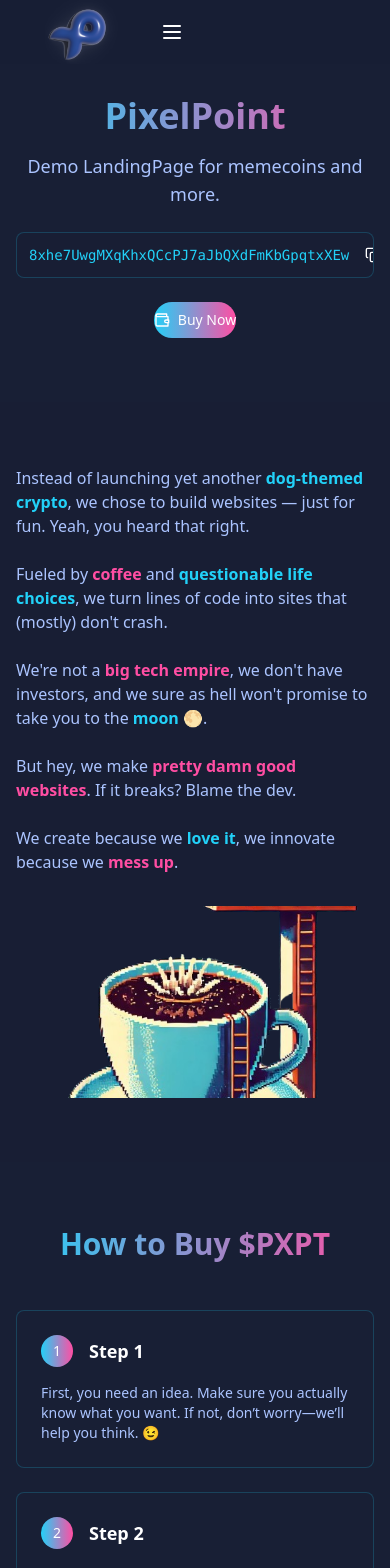
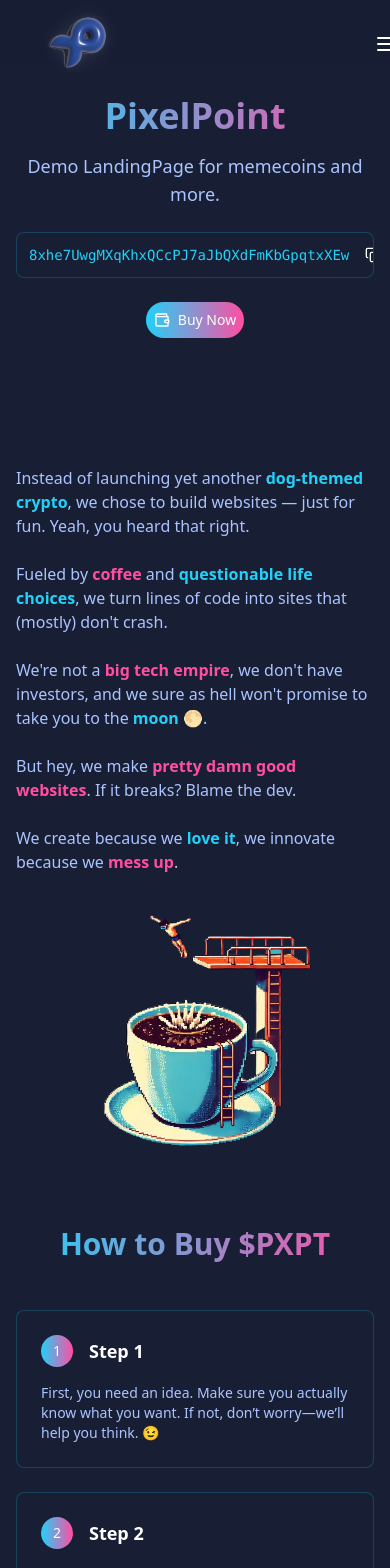
Before and after one commit to devdele/Trux, a React (Vite) app: page / in a window 390 px wide. Shown: the top 1568 px of the page. Built offline with nearby package versions, Linux system fonts and the light colour scheme.

Commit message:
Mobileview config

```diff
--- a/src/App.tsx
+++ b/src/App.tsx
@@ -30,14 +30,14 @@ function App() {
     <div className="min-h-screen bg-[#181F35] text-white">
       {/* Navbar */}
       <nav className="fixed w-full bg-[#181F35]/90 backdrop-blur-sm z-50">
-        <div className="container w-full px-4">
-          <div className="flex items-center h-16 w-full">
+        <div className="container mx-full px-4">
+          <div className="flex items-center justify-between h-16">
             <div className="flex items-center space-x-8">
-              <div className="items-start h-24">
+              <div className="flex items-center space-x-2">
                 <img
-                src={logo}
-                alt="logo"
-                className="w-32 h-20 object-center"
+                  src={logo}
+                  alt="logo"
+                  className="w-32 h-20 object-center"
                 />
               </div>
 
@@ -91,17 +91,17 @@ function App() {
 
             {/* Mobile menu button */}
             <button
-              className="md:hidden ml-4"
+              className="md:hidden"
               onClick={() => setIsMenuOpen(!isMenuOpen)}
             >
-              {isMenuOpen ? <X className="w-6 h-6" /> : <Menu className="w-6 h-6" />}
+              {isMenuOpen ? <X className="w-6 h-6" /> : <Menu className="w-6 h-6 absolute right"/>}
             </button>
           </div>
         </div>
 
         {/* Mobile menu */}
         {isMenuOpen && (
-          <div className="md:hidden p-4 bg-[#181F35] border-t border-[#22D1F8]/20">
+          <div className="md:hidden p-4 bg-[#181F35] border-t border-[#22D1F8]/20 absolute right-0 w-64">
             <div className="flex flex-col space-y-4">
               <a href="#home" onClick={handleMobileNavClick} className="hover:text-[#22D1F8] transition-colors">Home</a>
               <a href="#about" onClick={handleMobileNavClick} className="hover:text-[#22D1F8] transition-colors">About</a>
@@ -111,7 +111,7 @@ function App() {
               {/* Mobile Social Links */}
               <div className="pt-2 border-t border-[#22D1F8]/20">
                 <p className="text-sm text-[#abc4ff] mb-2">Social Links</p>
-                <div className="grid grid-cols-2 gap-2">
+                <div className="grid grid-cols-1 gap-2">
                   <a href="https://t.me/pixelpoint" target="_blank" rel="noopener noreferrer"
                     className="flex items-center space-x-1 text-sm hover:text-[#22D1F8]">
                     <span>Telegram</span>
@@ -159,9 +159,9 @@ function App() {
               <Copy className="w-4 h-4 md:w-5 md:h-5" />
             </button>
           </div>
-          {/* Buy Now Button - pushed to the right */}
+          {/* Buy Now Button */}
           <div className='pt-6'>
-            <button className="mx-auto bg-gradient-to-r from-[#22D1F8] to-[#FF4EA3] md:px-6 py-2 rounded-full flex items-center space-x-2 hover:opacity-90 transition-opacity text-sm md:text-base">
+            <button className="px-2 mx-auto bg-gradient-to-r from-[#22D1F8] to-[#FF4EA3] md:px-6 py-2 rounded-full flex items-center space-x-2 hover:opacity-90 transition-opacity text-sm md:text-base">
               <Wallet className="w-4 h-4" />
               <span>Buy Now</span>
             </button>
@@ -193,7 +193,7 @@ function App() {
             <img
               src={coffeeboy}
               alt="Funny tech"
-              className="w-full h-full object-cover transition-transform duration-300"
+              className="w-64 h-64 md:w-full md:h-full object-cover mx-auto"
             />
           </div>
         </div>
@@ -244,7 +244,7 @@ function App() {
             Pixelnomics
           </h2>
           <div className="grid md:grid-cols-2 gap-8 md:gap-12 items-center">
-            <div className="flex justify-center order-2 md:order-1">
+            <div className="w-64 h-64 md:w-full md:h-full object-cover mx-auto">
               <img
                 src={chartboy}
                 alt="Tokenomics"
```
